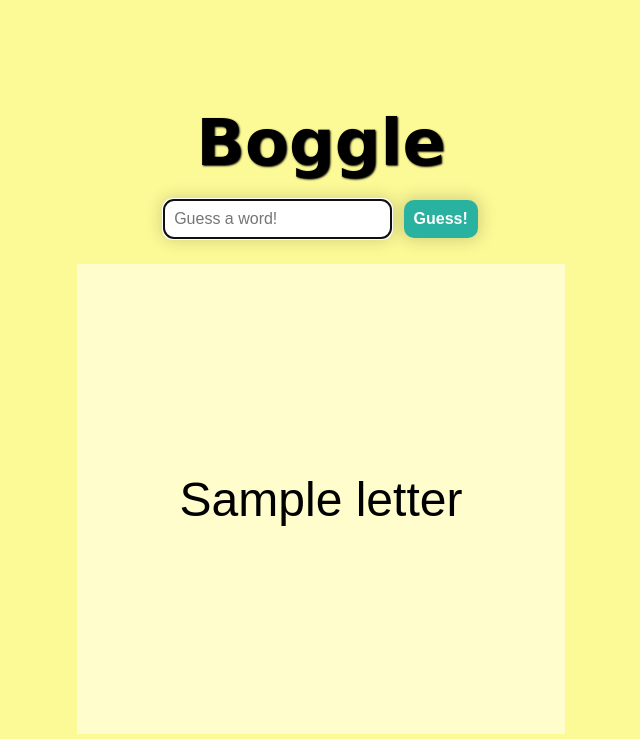
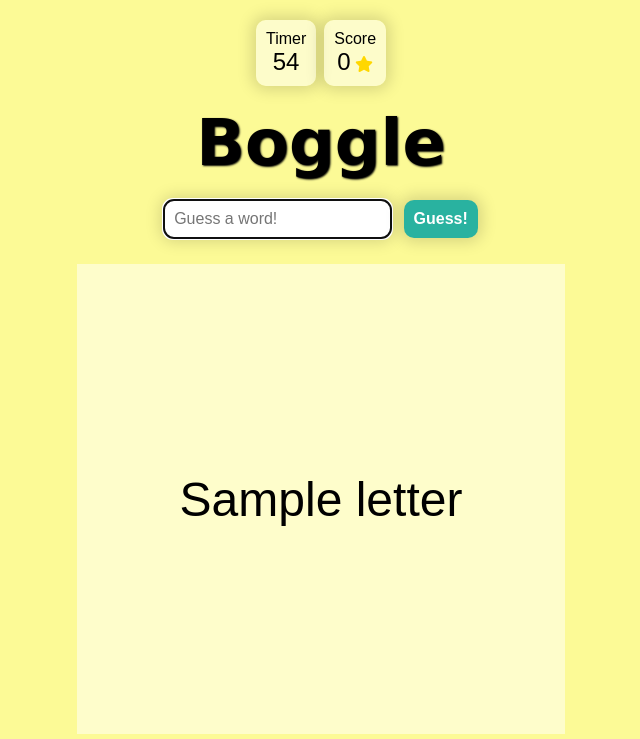
Before and after one commit to johnathan-booy/Boggle, a Flask app: template templates/index.html in a window 1280 px wide. Shown: the top 739 px of the page, without its empty margins (319-959 px from the left). Run offline with Flask 2, Linux system fonts and the light colour scheme; the template is opened without the code that fills it: most values are stand-ins (such as "Sample title", 1, 10 or a date in 2020); parts of the project's set-up code (start-up, migrations or seed data) failed here and were passed over; some libraries are stand-ins or nearby versions; some web fonts are replaced.

Commit message:
Added Timer

```diff
--- a/static/boggle.js
+++ b/static/boggle.js
@@ -1,8 +1,18 @@
 class BoggleGame {
 	constructor(boardId) {
+		this.$timer = $("#timer");
+		this.$scoreText = $("#score .statistic-content span");
+		this.$timerText = $("#timer .statistic-content span");
+		this.$guessForm = $("#guess-form");
+		this.$board = $("#board");
+		this.$notify = $("#notify");
+
 		this.score = 0;
 		this.guessedWords = new Set();
-		$("#guess-form").on("submit", this.handleSubmit.bind(this));
+		this.timer = 60;
+
+		this.timerInterval = setInterval(this.updateTimer.bind(this), 1000);
+		this.$guessForm.on("submit", this.handleSubmit.bind(this));
 	}
 
 	async handleSubmit(e) {
@@ -22,25 +32,24 @@ class BoggleGame {
 	}
 
 	displayValidation(validation, word) {
-		const $notify = $("#notify");
 		const wordCased = word.toUpperCase();
 
-		$notify.removeClass();
+		this.$notify.removeClass();
 		if (this.guessedWords.has(wordCased)) {
-			$notify.addClass("notify-bad");
-			$notify.html(`You've already guessed '${wordCased}'!`);
+			this.$notify.addClass("notify-bad");
+			this.$notify.html(`You've already guessed '${wordCased}'!`);
 		} else if (word.length < 2) {
-			$notify.addClass("notify-bad");
-			$notify.html(`Words must be at least two characters long!`);
+			this.$notify.addClass("notify-bad");
+			this.$notify.html(`Words must be at least two characters long!`);
 		} else if (validation.result === "not-on-board") {
-			$notify.addClass("notify-bad");
-			$notify.html(`'<span>${wordCased}</span>' is not on the board!`);
+			this.$notify.addClass("notify-bad");
+			this.$notify.html(`'<span>${wordCased}</span>' is not on the board!`);
 		} else if (validation.result === "not-word") {
-			$notify.addClass("notify-bad");
-			$notify.html(`'<span>${wordCased}</span>' is not a word!`);
+			this.$notify.addClass("notify-bad");
+			this.$notify.html(`'<span>${wordCased}</span>' is not a word!`);
 		} else if (validation.result === "ok") {
-			$notify.addClass("notify-good");
-			$notify.html(`You found the word '<span>${wordCased}</span>'!`);
+			this.$notify.addClass("notify-good");
+			this.$notify.html(`You found the word '<span>${wordCased}</span>'!`);
 			this.updateScore(word.length);
 			this.guessedWords.add(wordCased);
 		}
@@ -48,11 +57,28 @@ class BoggleGame {
 
 	updateScore(num) {
 		this.score = this.score + num;
-		this.displayScore();
+		this.$scoreText.text(this.score);
 	}
 
-	displayScore() {
-		$("#score").removeClass("hidden");
-		$("#score span").text(this.score);
+	updateTimer() {
+		this.timer--;
+		if (this.timer <= 0) {
+			this.gameOver();
+		}
+		this.$timerText.text(this.timer);
+	}
+
+	gameOver() {
+		clearInterval(this.timerInterval);
+		this.$timer.remove();
+		this.$guessForm.remove();
+		this.$board.remove();
+		this.displayResult();
+	}
+
+	displayResult() {
+		this.$notify.removeClass();
+		this.$notify.addClass("notify-good");
+		this.$notify.html(`<b>Game Over!</b>`);
 	}
 }
--- a/static/style.css
+++ b/static/style.css
@@ -81,13 +81,13 @@ h1 {
 	color: gold;
 }
 
-#score span {
+.statistic span {
 	font-size: 1.5rem;
 	color: black;
 }
 
 #notify,
-#score {
+.statistic {
 	padding: 10px;
 	margin: 20px 4px;
 	border-radius: 10px;
@@ -103,7 +103,7 @@ h1 {
 	text-decoration: underline;
 }
 
-table {
+#board {
 	width: 80vw;
 	height: 80vw;
 	max-width: 500px;
@@ -113,7 +113,7 @@ table {
 	table-layout: fixed;
 }
 
-td {
+#board td {
 	font-size: 3rem;
 	text-align: center;
 	background-color: rgba(255, 255, 255, 0.5);
--- a/templates/index.html
+++ b/templates/index.html
@@ -19,12 +19,20 @@
 <body>
     <div class="vertical-center">
         <div id="statistics">
-            <div id="score" class="hidden statistic">
+            <div id="timer" class="statistic">
+                <div class="statistic-label">
+                    Timer
+                </div>
+                <div class="statistic-content">
+                    <span>60</span>
+                </div>
+            </div>
+            <div id="score" class="statistic">
                 <div class="statistic-label">
                     Score
                 </div>
                 <div class="statistic-content">
-                    <span></span>
+                    <span>0</span>
                     <i class="fa-solid fa-star"></i>
                 </div>
             </div>
@@ -34,8 +42,7 @@
             <input type="text" name="guess-input" id="guess-input" placeholder="Guess a word!">
             <button type="submit">Guess!</button>
         </form>
-        {% if board %}
-        <table>
+        <table id="board">
             {% for row in board %}
             <tr>
                 {% for letter in row %}
@@ -44,7 +51,6 @@
             </tr>
             {% endfor %}
         </table>
-        {% endif%}
         <div id="notify" class="hidden"></div>
     </div>
 
```
